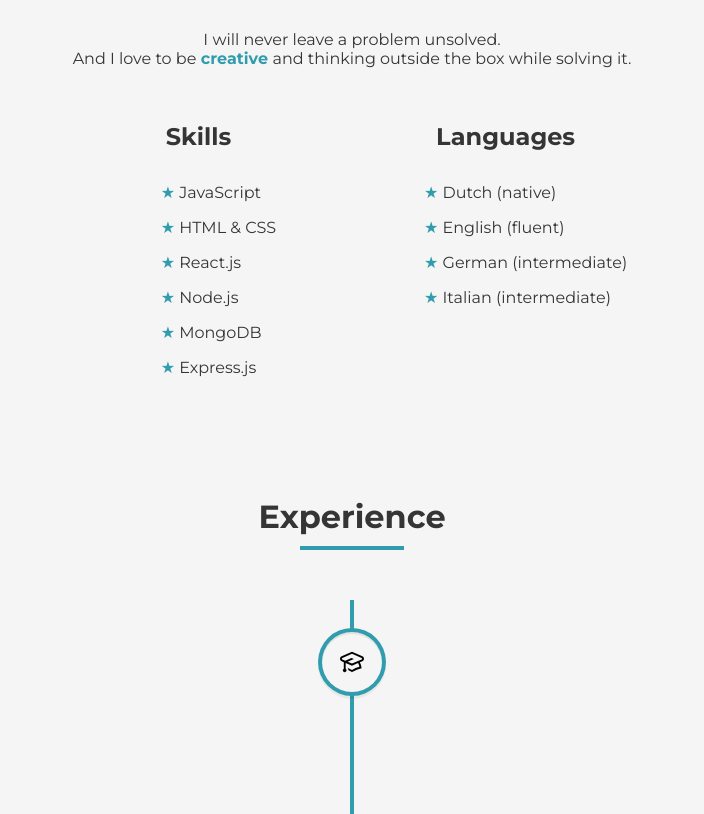
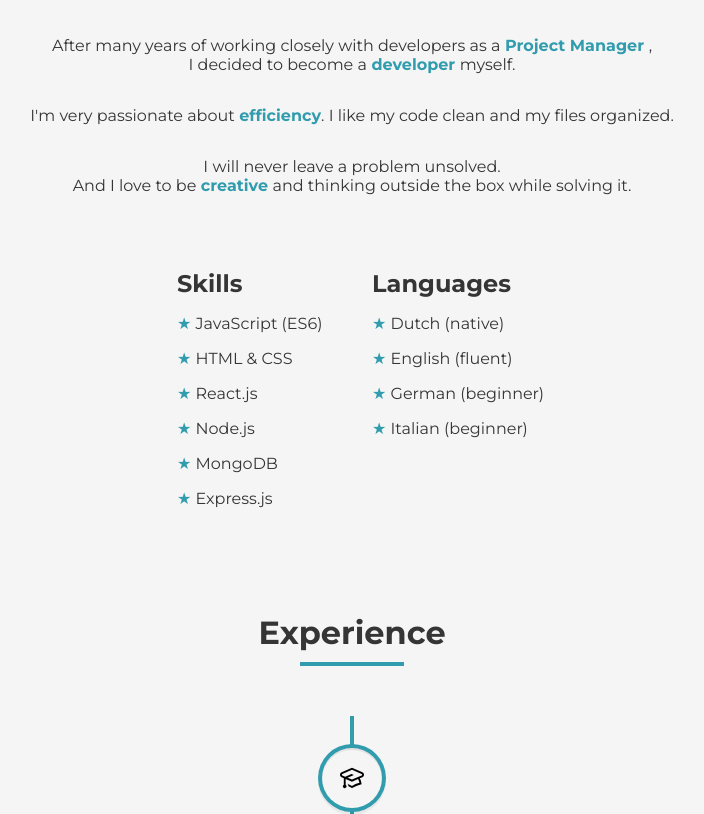
Before and after one commit to zenabos/about-me, a React (Create React App) app: page /about-me in a window 1280 px wide. Shown: the part 964-1778 px from the top of the page, without its empty margins (288-992 px from the left). Built offline with nearby package versions, Linux system fonts and the light colour scheme.

Commit message:
responsive

```diff
--- a/src/App.css
+++ b/src/App.css
@@ -9,7 +9,7 @@
 }
 
 #profilepicture {
-  max-width: 30%;
+  max-width: 70%;
   border: 5px solid #309cad;
   border-radius: 50%;
 }
@@ -43,7 +43,7 @@ h1 {
 }
 
 h2 {
-  margin: 0;
+  margin-bottom: 0;
 }
 
 #scroll {
@@ -68,10 +68,7 @@ h4 {
   width: 100px;
   margin-top: 0;
   margin-bottom: 50px;
-
 }
-
-
 
 .section {
   width: 60%;
@@ -98,13 +95,19 @@ h4 {
 }
 
 .box {
-  width: 40%;
+  text-align: left;
   display: flex;
-  box-sizing: border-box;
   justify-content: flex-start;
-  align-items: center;
+  align-items: flex-start;
   flex-direction: column;
   border-radius: 5%;
+  margin-left: 20px;
+}
+
+ul {
+  padding-left: 0;
+  margin: 0;
+  width: 175px;
 }
 
 li {
@@ -138,19 +141,19 @@ span {
 
 
 .projectcard {
-  width: 40%;
+  width: 350px;
   height: 400px;
   display: flex;
   box-sizing: border-box;
   justify-content: center;
   align-items: center;
   flex-direction: column;
-  padding: 10px;
+  padding: 20px;
   border: 3px solid #309cad;
   border-radius: 5%;
-  margin: 10;
+  margin: 10px;
 }
 
 .projectcard img {
-  max-width: 200px;
+  max-height: 200px;
 }
--- a/src/components/Languages.js
+++ b/src/components/Languages.js
@@ -8,8 +8,8 @@ export default function Languages() {
       <ul>
         <li> Dutch (native) </li>
         <li> English (fluent)</li>
-        <li> German (intermediate)</li>
-        <li> Italian (intermediate)</li>
+        <li> German (beginner)</li>
+        <li> Italian (beginner)</li>
       </ul>
     </div>
   );
--- a/src/components/Skills.js
+++ b/src/components/Skills.js
@@ -7,7 +7,7 @@ export default function Skills() {
     <div id="skills" className="box" data-aos="fade-up">
       <h2>Skills</h2>
       <ul>
-        <li> JavaScript</li>
+        <li> JavaScript (ES6)</li>
         <li> HTML & CSS</li>
         <li> React.js</li>
         <li> Node.js</li>
```
